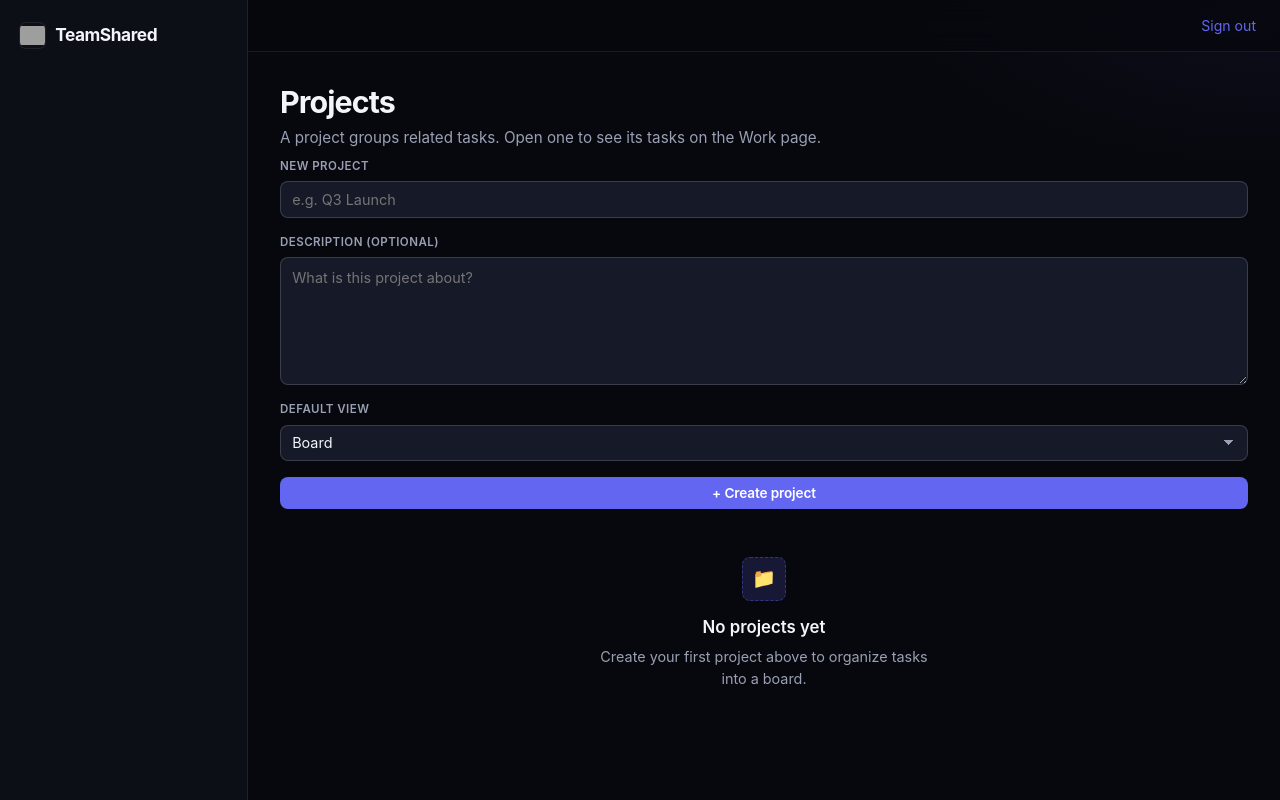
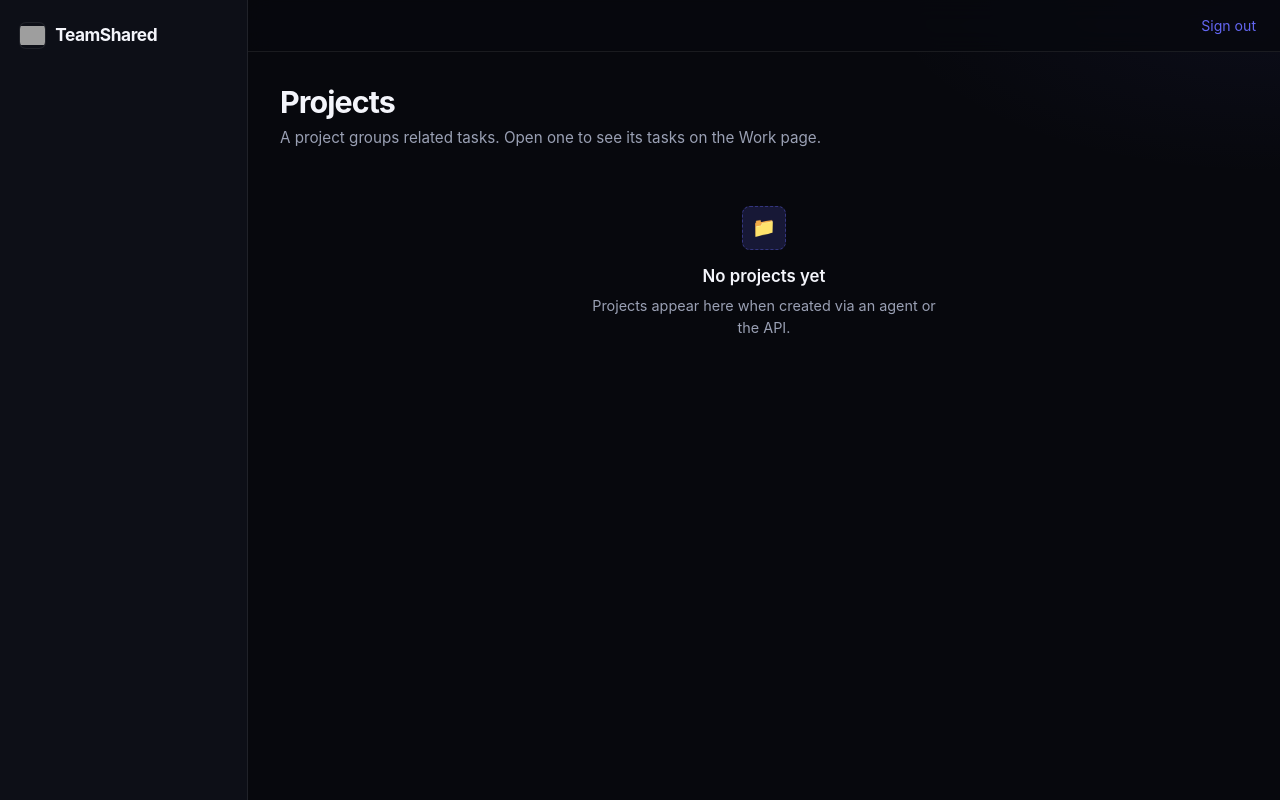
Before and after one commit to xhad/teamshared, a Python web app: template src/teamshared/server/templates/projects.html in a window 1280 px wide. Run offline with Jinja, Linux system fonts and the light colour scheme; the template is opened without the code that fills it, so the values that code supplies are empty; some libraries are stand-ins or nearby versions; grey boxes are pictures that could not be loaded.

Commit message:
Make the console Projects page list-only.
Drop the create form so the page is just a scan of existing projects; creation stays on agents/API.

Co-authored-by: Cursor <cursoragent@cursor.com>

```diff
--- a/src/teamshared/server/templates/projects.html
+++ b/src/teamshared/server/templates/projects.html
@@ -9,33 +9,7 @@
     </div>
   </div>
 
-  {% if flash == 'created' %}<div class="flash-ok">Project created.</div>{% endif %}
-  {% if flash == 'invalid' %}<div class="unavailable">Project name is required.</div>{% endif %}
-  {% if flash == 'error' %}<div class="unavailable">Could not create the project. Please try again.</div>{% endif %}
   {% if note %}<div class="unavailable">{{ note }}</div>{% endif %}
-
-  <form method="post" action="/app/projects/create" class="stack-form project-create-form">
-    {{ cm.csrf_field() }}
-    <div class="field">
-      <label for="project-name">New project</label>
-      <input id="project-name" name="name" type="text" required placeholder="e.g. Q3 Launch" />
-    </div>
-    <div class="field">
-      <label for="project-desc">Description (optional)</label>
-      <textarea id="project-desc" name="description_md" rows="2"
-        placeholder="What is this project about?"></textarea>
-    </div>
-    <div class="field">
-      <label for="project-view">Default view</label>
-      <select id="project-view" name="default_view">
-        <option value="board" selected>Board</option>
-        <option value="list">List</option>
-        <option value="timeline">Timeline</option>
-        <option value="calendar">Calendar</option>
-      </select>
-    </div>
-    <button type="submit">+ Create project</button>
-  </form>
 
   {% if projects %}
   <div class="project-grid">
@@ -54,7 +28,7 @@
   <div class="work-empty">
     <div class="work-empty-icon" aria-hidden="true">&#128193;</div>
     <h3>No projects yet</h3>
-    <p>Create your first project above to organize tasks into a board.</p>
+    <p>Projects appear here when created via an agent or the API.</p>
   </div>
   {% endif %}
 {% endblock %}
```
Also changed, not shown: tests/test_console.py (+2 -1 lines).
